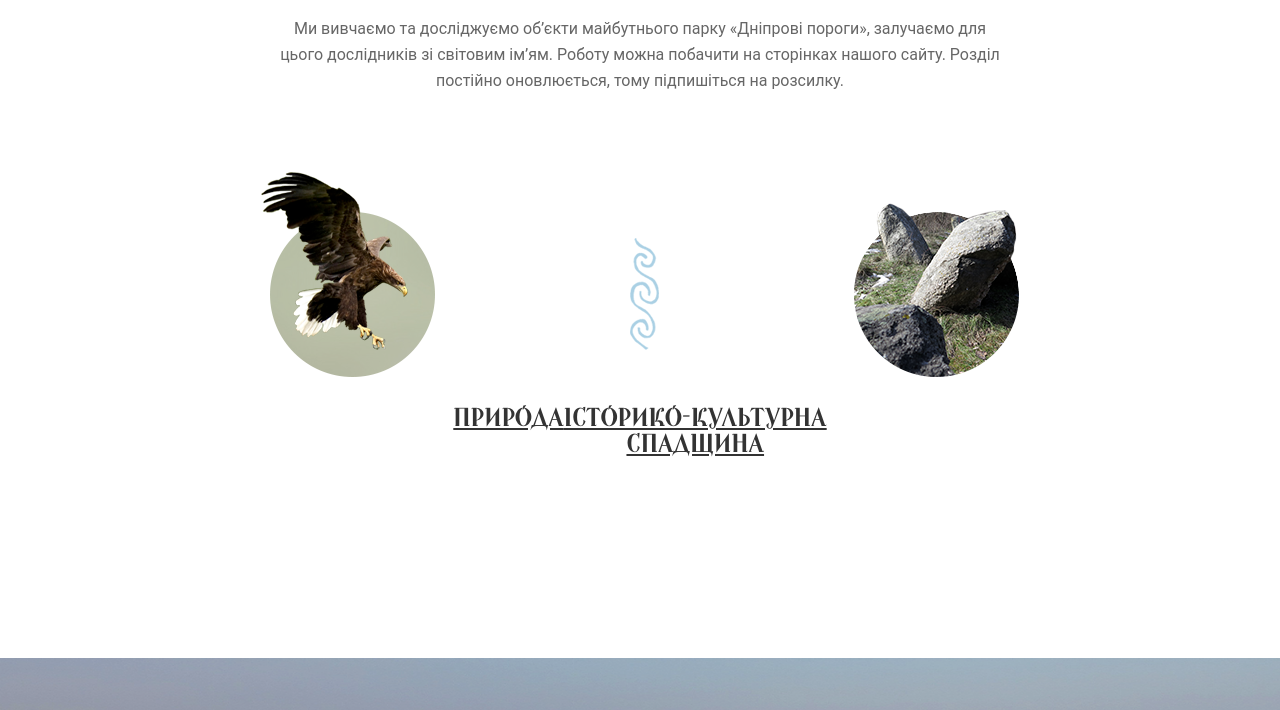
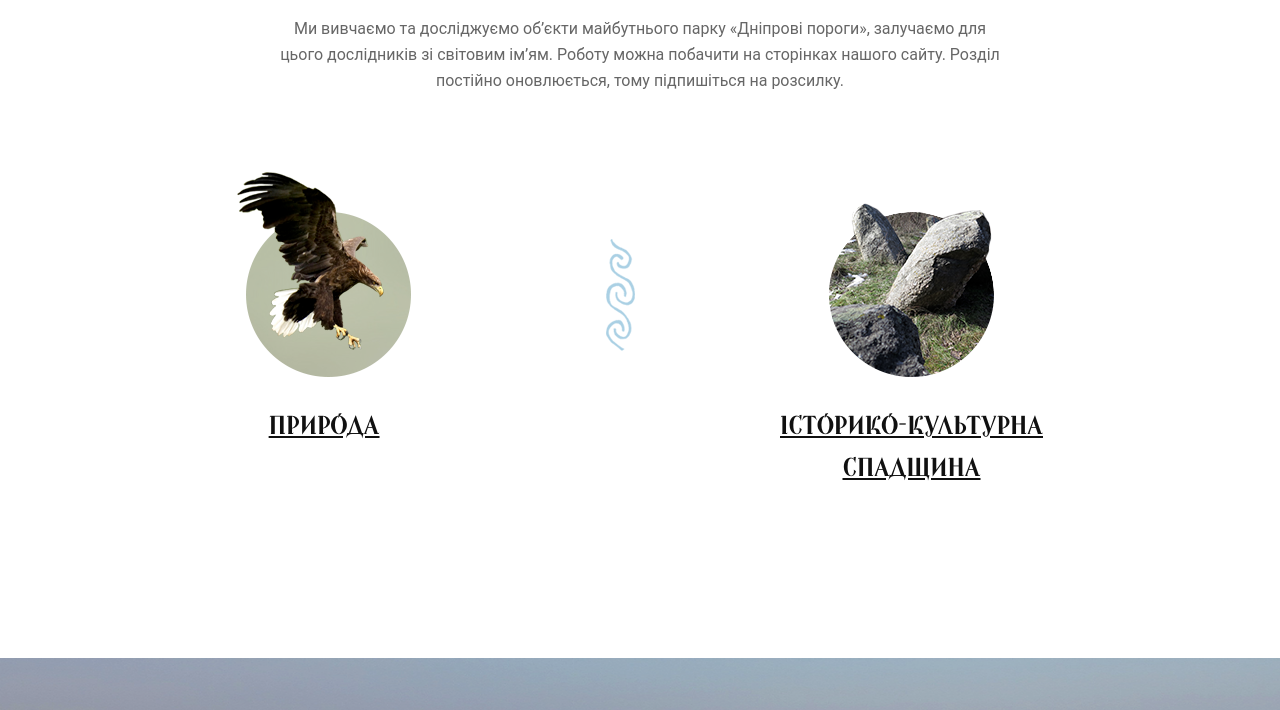
Before and after one commit to mariya-ishchuk/dniprovi_porogy, a plain HTML site: page nature-history.html in a window 1280 px wide. Shown: the part 302-1012 px from the top of the page. Drawn offline with Linux system fonts and the light colour scheme.

Commit message:
nature-history
Nature-history page added

```diff
--- a/assets/css/blog.css
+++ b/assets/css/blog.css
@@ -254,6 +254,7 @@ ul.breadcrumb li+li:before {
 }
 ul.breadcrumb li a {
   text-decoration: none;
+	color: #333333;
 }
 ul.breadcrumb li a:visited {
 	color: #333333;
--- a/assets/css/main.css
+++ b/assets/css/main.css
@@ -35,7 +35,7 @@ header {
   width: 100%;
   display: flex;
   flex-direction: column;
-  background-image: url(../img/background-river.png);
+  background-image: url(../img/background-river.jpg);
   background-size: 100% 100%;
   background-position: center;
   background-repeat: no-repeat;
--- a/assets/css/nature-history.css
+++ b/assets/css/nature-history.css
@@ -254,6 +254,7 @@ ul.breadcrumb li+li:before {
 }
 ul.breadcrumb li a {
   text-decoration: none;
+	color: #333333;
 }
 ul.breadcrumb li a:visited {
 	color: #333333;
@@ -299,15 +300,55 @@ ul.breadcrumb li a:hover {
 
 #nature-history-page h3 {
 	font-family: 'Kalyna';
-	color:  #333333;
+	color:  #101010;
 	font-size: 26px;
 	font-weight: 400;
-	line-height: 26px;
+	line-height: 42px;
 	text-decoration: underline;
 	text-align: center;
 }
 
-.nature-history-pictures {
+#nature-history-page h3 a {
+	color: #101010;
+}
+
+#nature-history-page h3 a:hover {
+	color: #88b04b;
+}
+
+.nature-history-pages {
+	display: flex;
+	flex-direction: row;
+	margin: 78px 0 158px 0;
+}
+
+.nature-page, .history-page {
+	display: flex;
+	flex-direction: column;
+}
+
+.nature-img, .history-img {
+  min-height: 205px;
+  display: flex;
+  flex-direction: row;
+  justify-content: center;
+  align-items: flex-end;
+  margin-bottom: 30px;
+}
+
+.nature-history-watermark {
+	height: 205px;
+	display: flex;
+	justify-content: center;
+	align-items: flex-end;
+	margin: 0 145px 0 195px;
+}
+
+.curly {
+	margin-bottom: 26px;
+}
+
+/*.nature-history-pictures {
 	display: flex;
 	flex-direction: row;
 	align-items: flex-end;
@@ -328,7 +369,7 @@ ul.breadcrumb li a:hover {
 
 .empty {
 
-}
+}*/
 /*ПРИРОДА ТА ІСТОРІЯ END*/
 
 
--- a/nature-history.html
+++ b/nature-history.html
@@ -30,7 +30,7 @@
 		<nav id="header-bottom">
 			<ul class="header-ul">
 				<li class="header-navitem">
-					<a href="#home">
+					<a href="index.html">
 						<div id="square"><img id="logo-dp" src="assets/img/logo-dp.png" alt="Logo"></div>
 					</a>
 				</li>
@@ -66,15 +66,26 @@
 			<h1 class="text-with-logo2">Природа та історія</h1>
 		</div>
 		<p class="nature-history-p">Ми вивчаємо та досліджуємо об’єкти майбутнього парку «Дніпрові пороги», залучаємо для <br>цього дослідників зі світовим ім’ям. Роботу можна побачити на сторінках нашого сайту. Розділ <br>постійно оновлюється, тому підпишіться на  розсилку.</p>
-		<div class="nature-history-pictures">
-			<img src="assets/img/eagle-small.png" alt="Орел">
-			<img class="curly" src="assets/img/curly.png">
-			<img src="assets/img/stones.png" alt="Орел">
-		</div>
-		<div class="nature-history-text">
-				<h3>Природа</h3>
-				<div class="empty"></div>
-				<h3>Історико-культурна <br>спадщина</h3>
+		<div class="nature-history-pages">
+			<div class="nature-page">
+				<div class="nature-img">
+					<img src="assets/img/eagle-small.png" alt="Орел">
+				</div>
+				<div class="nature-h3">
+					<h3><a href="#">Природа</a></h3>
+				</div>
+			</div>
+			<div class="nature-history-watermark">
+				<img class="curly" src="assets/img/curly.png">
+			</div>
+			<div class="history-page">
+				<div class="history-img">
+					<img src="assets/img/stones.png" alt="Орел">
+				</div>
+				<div class="history-h3">
+					<h3><a href="#">Історико-культурна<br>спадщина</a></h3>
+				</div>
+			</div>
 		</div>
 	</section>
 	<!-- /ПРИРОДА ТА ІСТОРІЯ -->
```
Also changed, not shown: blog.html (+3 -3 lines), index.html (+1 -1 lines), assets/img/background-river.jpg (added).
